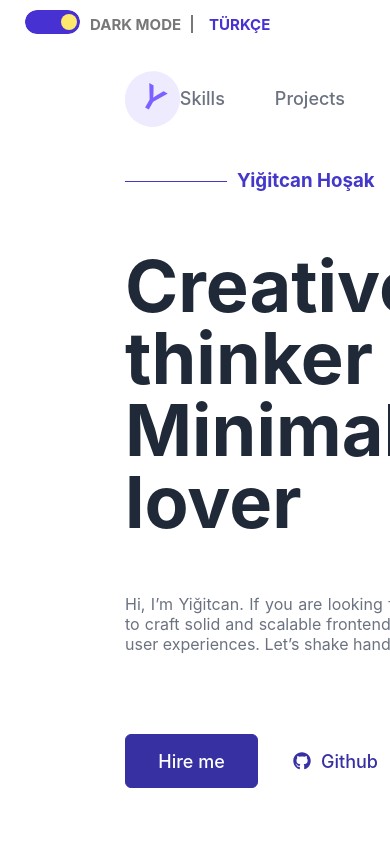
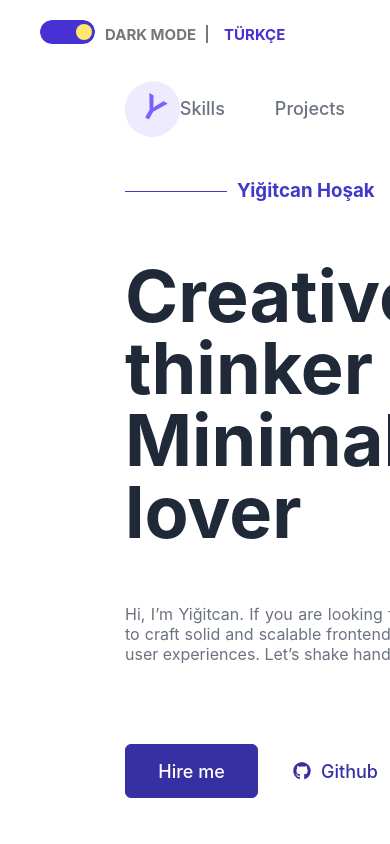
Before and after one commit to hosak94/my-web-page, a React (Create React App) app: page / in a window 390 px wide. Shown: the top 844 px of the page. Built offline with nearby package versions, Linux system fonts and the light colour scheme.

Commit message:
settingsbar responsive changed

```diff
--- a/src/styles/settingsbar.css
+++ b/src/styles/settingsbar.css
@@ -9,7 +9,7 @@
 @media (min-width: 319px) and (max-width: 480px) {
   .settingsBar {
     background-color: var(--body_background);
-    padding: 10px 10px 10px 25px;
+    padding: 20px 10px 10px 40px;
   }
   .settings {
     display: flex;
```
